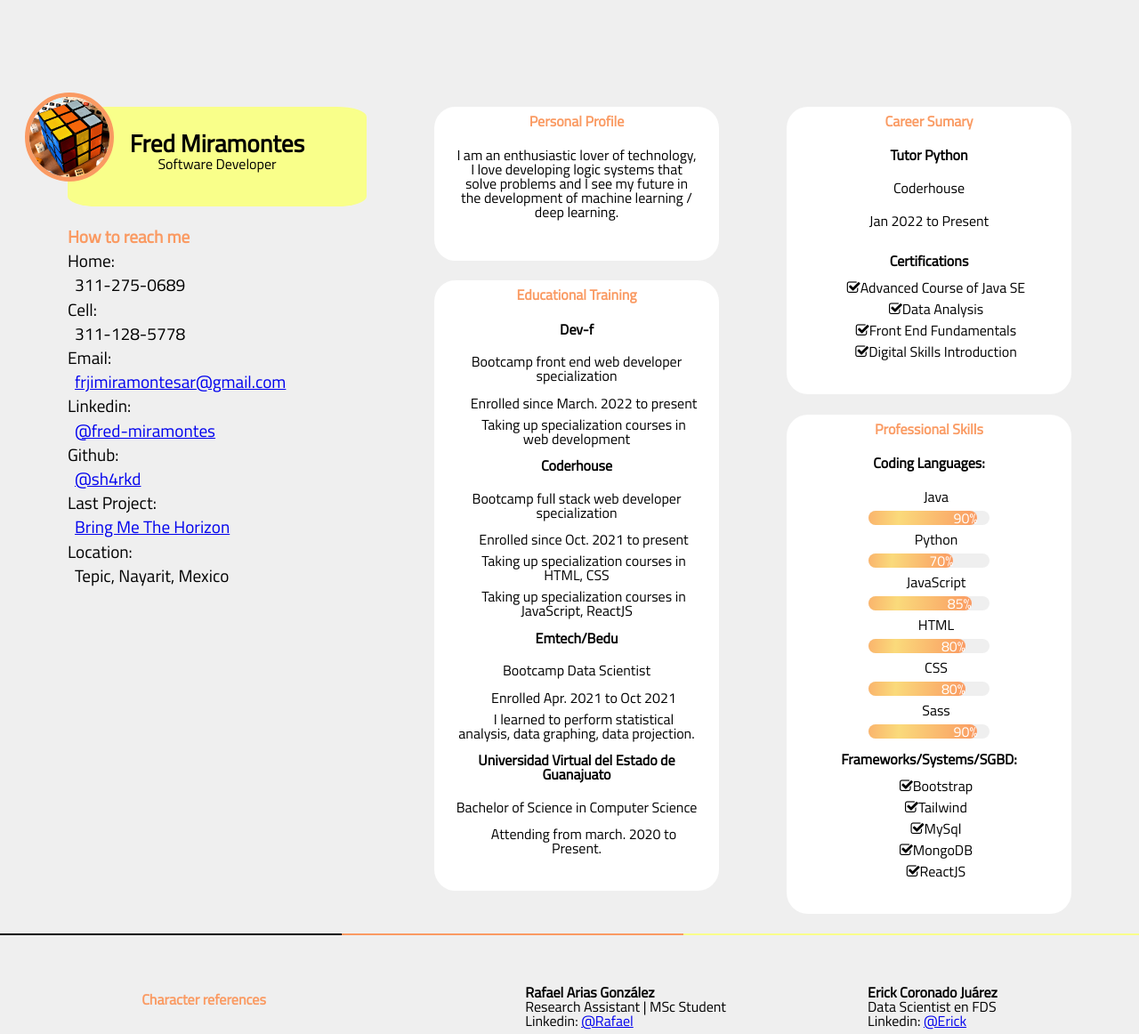
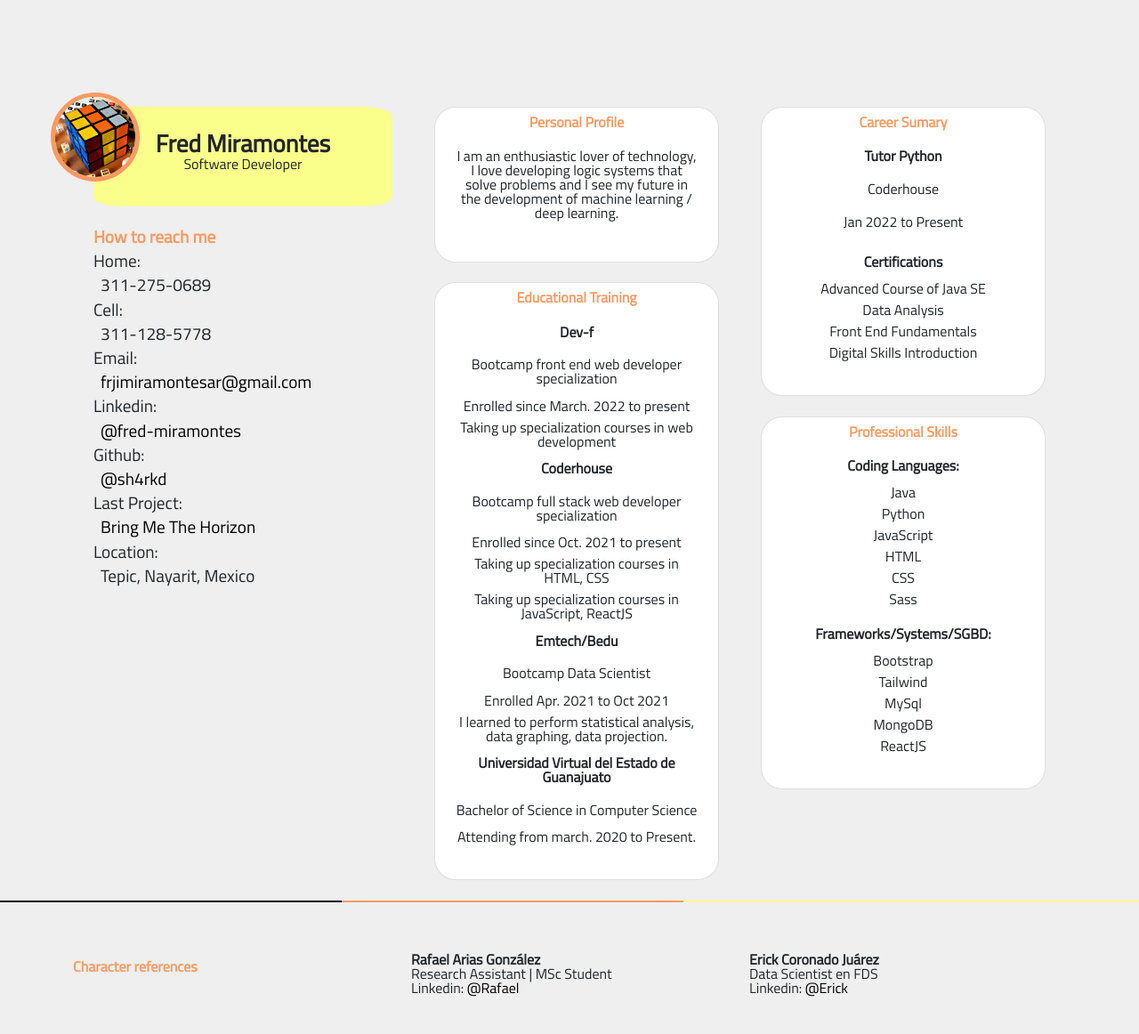
Before and after one commit to sh4rkd/CV, a plain HTML site: page index.html in a window 1280 px wide. Shown: the whole page at 89% size. Drawn offline with nearby package versions, Linux system fonts and the light colour scheme.

Commit message:
Haciendo cv responsive

```diff
--- a/css/style.css
+++ b/css/style.css
@@ -124,20 +124,7 @@ body{
 }
 
 .card li{
-	text-align: center;
-	list-style-position: inside;
 	list-style:none
-}
-
-.card li::before{
-	display: inline-block;
-    content: '\f046';
-    font-family: 'FontAwesome';
-	padding-left: 1rem;
-}
-
-.skills-order li::before, .card-training li::before{
-	content: '';
 }
 
 .sections-rows{
@@ -170,28 +157,11 @@ body{
 
 * {box-sizing:border-box}
 
-.container {
-	width: 50%;
-	background-color: #EFEFEF;
-	border-radius: 75px;
+a{
+	color: black;
+	text-decoration: none;
 }
 
-.skills {
-	text-align: right;
-	color: white;
-	border-radius: 75px;
+a:hover{
+	color: #FA9A62;
 }
-
-.skills-order{
-	display:flex;
-	flex-direction: column;
-	align-items: center;
-}
-
-
-.java {width: 90%; background: linear-gradient(94deg, rgba(250,180,108,1) 0%, rgba(250,218,123,1) 28%, rgba(250,154,98,1) 100%);}
-.python{width: 70%; background: linear-gradient(94deg, rgba(250,180,108,1) 0%, rgba(250,218,123,1) 28%, rgba(250,154,98,1) 100%);}
-.javascript{width: 85%; background: linear-gradient(94deg, rgba(250,180,108,1) 0%, rgba(250,218,123,1) 28%, rgba(250,154,98,1) 100%);}
-.html{width: 80%; background: linear-gradient(94deg, rgba(250,180,108,1) 0%, rgba(250,218,123,1) 28%, rgba(250,154,98,1) 100%);}
-.css {width: 80%; background: linear-gradient(94deg, rgba(250,180,108,1) 0%, rgba(250,218,123,1) 28%, rgba(250,154,98,1) 100%);}
-.sass {width: 90%; background: linear-gradient(94deg, rgba(250,180,108,1) 0%, rgba(250,218,123,1) 28%, rgba(250,154,98,1) 100%);}
--- a/index.html
+++ b/index.html
@@ -4,13 +4,14 @@
     <meta charset="UTF-8">
     <meta http-equiv="X-UA-Compatible" content="IE=edge">
     <meta name="viewport" content="width=device-width, initial-scale=1.0">
+    <link href="https://cdn.jsdelivr.net/npm/bootstrap@5.1.3/dist/css/bootstrap.min.css" rel="stylesheet" integrity="sha384-1BmE4kWBq78iYhFldvKuhfTAU6auU8tT94WrHftjDbrCEXSU1oBoqyl2QvZ6jIW3" crossorigin="anonymous">
+    <link rel="stylesheet" href="css/style.css">
     <title>Mi CV</title>
-    <link rel="stylesheet" href="css/style.css">
-    <link rel="stylesheet" href="https://maxcdn.bootstrapcdn.com/font-awesome/4.5.0/css/font-awesome.min.css">
 </head>
 <body>
-    <div class="sections-rows">
-        <div>
+    <div class="container">
+        <div class="sections-rows row row-cols-auto text-center text-lg-start">
+            <div class="col">
                 <div class="profile">
                     <img class="image-profile" src="img/profile/img-profile.jpg" alt="Image profile"/>
                     <h1>Fred Miramontes</h1>
@@ -48,7 +49,7 @@
                     </div>
                 </div>
             </div>
-        <div>
+            <div class="col">
                 <div class="card">
                     <h2>Personal Profile</h2>
                     <p>
@@ -99,7 +100,7 @@
                     </div>
                 </div>
             </div>
-        <div>
+            <div class="col">
                 <div class="card">
                     <h2>Career Sumary</h2>
                     <div>
@@ -121,31 +122,13 @@
                     <h2>Professional Skills</h2>
                     <div>
                         <p><span>Coding Languages:</span></p>
-                    <ul class="skills-order">
+                        <ul>
                             <li>Java</li>
-                        <div class="container">
-                            <div class="skills java">90%</div>
-                        </div>
                             <li>Python</li>
-                        <div class="container">
-                            <div class="skills python">70%</div>
-                        </div>
                             <li>JavaScript</li>
-                        <div class="container">
-                            <div class="skills javascript">85%</div>
-                        </div>
                             <li>HTML</li>
-                        <div class="container">
-                            <div class="skills html">80%</div>
-                        </div>
                             <li>CSS</li>
-                        <div class="container">
-                            <div class="skills css">80%</div>
-                        </div>
                             <li>Sass</li>
-                        <div class="container">
-                            <div class="skills sass">90%</div>
-                        </div>
                         </ul>
                     </div>
                     <div >
@@ -161,21 +144,24 @@
                 </div>
             </div>
         </div>
+    </div>
     <div class="line"></div>
-    <div class="second-section-row">
-        <div>
+    <div class="container">
+        <div class="row row-col-auto second-section-row">
+            <div class="col">
                 <h2>Character references</h2>
             </div>
-        <div>
+            <div class="col">
                 <p><span>Rafael Arias González</span></p>
                 <p>Research Assistant | MSc Student</p>
                 <p>Linkedin: <a href="https://www.linkedin.com/in/rafaelariasgonzalez-848528105/" target="_blank">@Rafael</a></p>
             </div>
-        <div>
+            <div class="col">
                 <p><span>Erick Coronado Juárez</span></p>
                 <p>Data Scientist en FDS</p>
                 <p>Linkedin: <a href="https://www.linkedin.com/in/erick-coronado-juarez/" target="_blank">@Erick</a></p>
             </div>
         </div>
+    </div>
 </body>
 </html>
```
Lines whose indentation alone changed are shown as unchanged.
